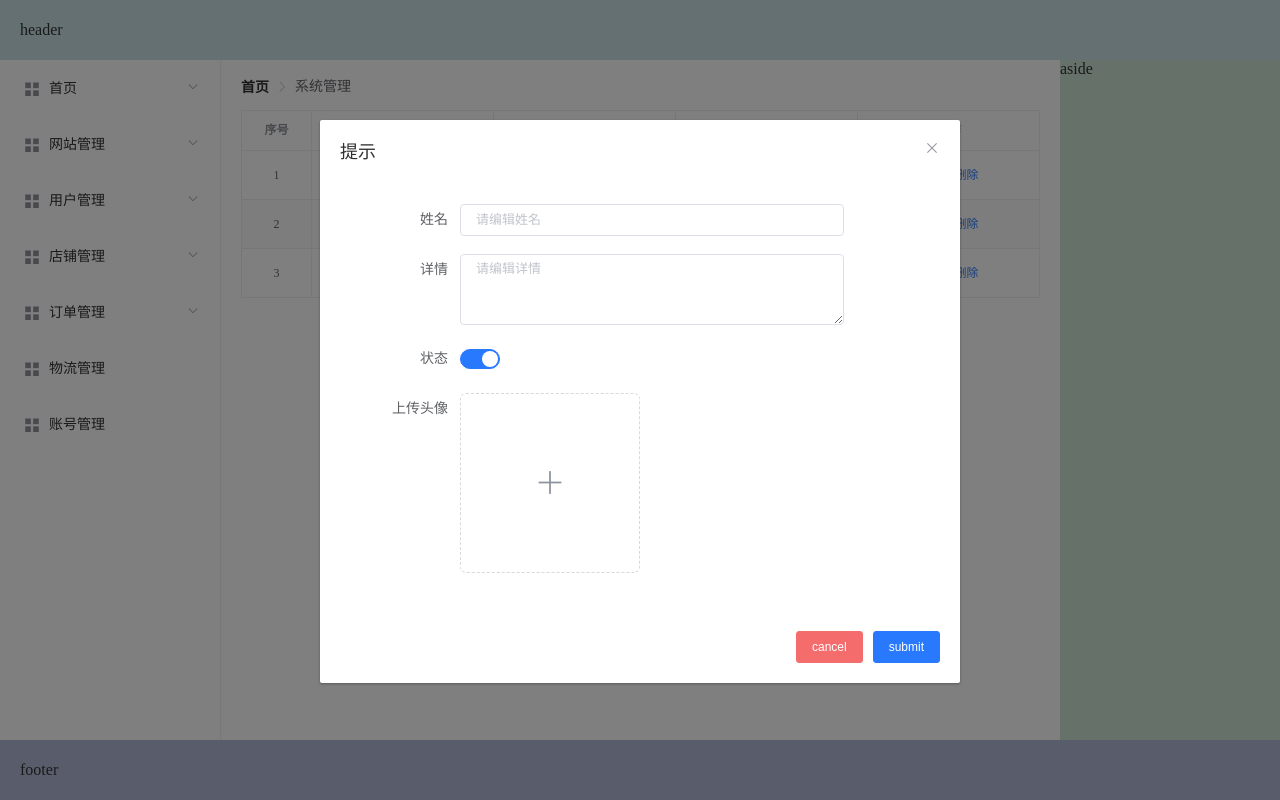
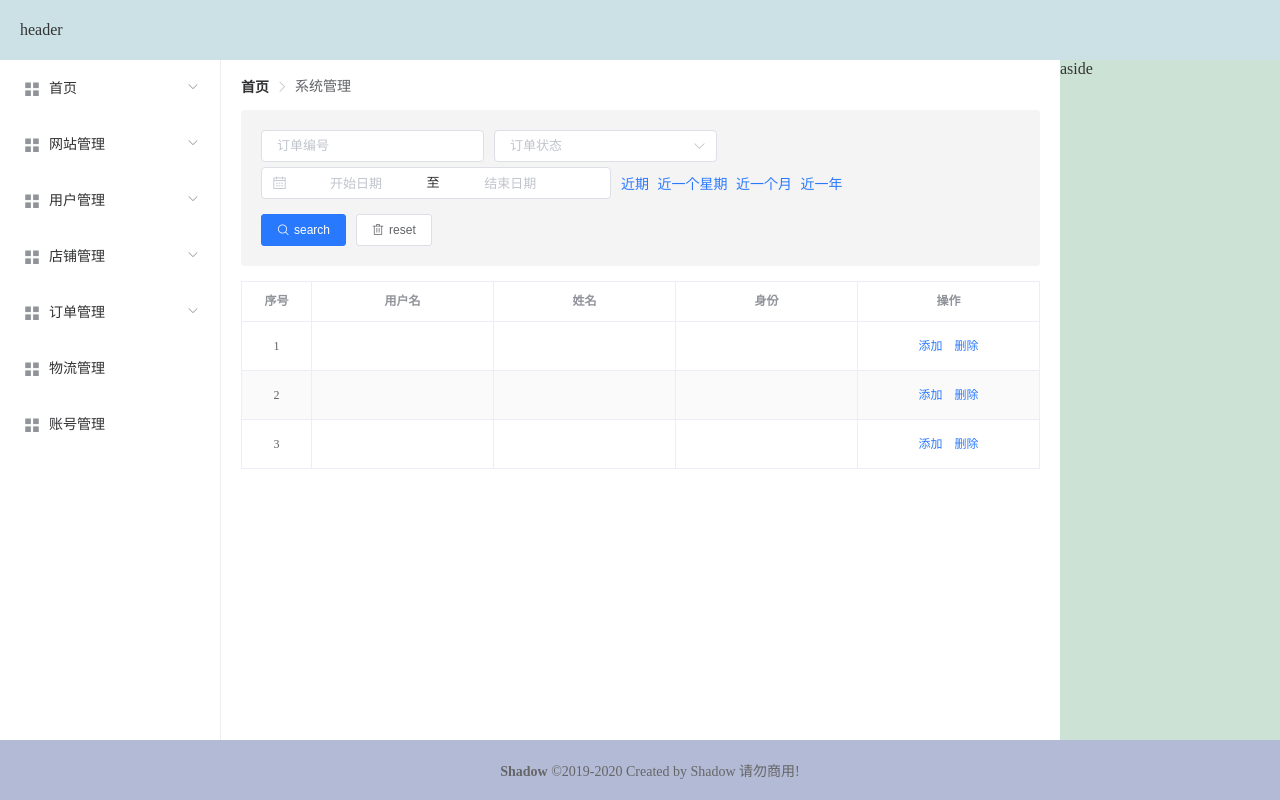
Before and after one commit to stack-wuh/vue-cli-template, a Vue app: page /user in a window 1280 px wide. Built offline with nearby package versions, Linux system fonts and the light colour scheme.

Commit message:
2019-03-27-[feat][更新search组件相关]

```diff
--- a/src/components/nav/footer.vue
+++ b/src/components/nav/footer.vue
@@ -1,8 +1,9 @@
 <template>
-  <section class="wrapper footer-wrapper">
-    <div class="">
-      footer
-    </div>
+  <section class="my-page-footer footer-wrapper">
+    <p class="my-page-footer__copyright">
+      <strong>Shadow</strong>
+      ©2019-2020 Created by Shadow 请勿商用!
+    </p>
   </section>
 </template>
 <script>
@@ -22,10 +23,12 @@ export default {
 <style lang="scss" scoped>
 @import '@/assets/style/mixin.scss';
 .footer-wrapper{
+  @include flex($justify: center, $align: center);
   width: inherit;
   height: 60px;
   padding-left: 20px;
   background-color: rgba(178,186,214,1);
-  @include flex($justify: center);
+  font-size: 14px;
+  color: #666;
 }
 </style>
--- /dev/null
+++ b/src/components/schema/search.vue
@@ -0,0 +1,123 @@
+<template>
+  <section class="my-page-search">
+    <ul class="my-search-list">
+      <li
+        v-for="(item, index) in searchList"
+        :key="index"
+        class="my-search-list__item"
+        :class="[
+          item.type == 'daterange' ? 'my-search-list__item--daterange' : '',
+          item.type == 'buttongroup' ? 'my-search-list__item--buttongroup' : '',
+        ]">
+        <template v-if="item.type == 'input'">
+          <el-input :placeholder="item.label" v-model="searchForm[item.field]" clearable />
+        </template>
+
+        <template v-else-if="item.type == 'select'">
+          <el-select
+            v-model="searchForm[item.field]"
+            :placeholder="item.label"
+            clearable>
+              <el-option
+                v-for="(sub, sid) in item.list"
+                :key="sid"
+                :label="sub.label"
+                :value="sub.value" >
+              </el-option>
+          </el-select>
+        </template>
+
+        <template v-else-if="item.type == 'daterange'">
+          <el-date-picker
+            v-model="searchForm[item.field]"
+            range-separator="至"
+            type="daterange"
+            start-placeholder="开始日期"
+            end-placeholder="结束日期"  >
+          </el-date-picker>
+        </template>
+
+        <template v-else-if="item.type == 'buttongroup'">
+          <span
+            v-for="(btn, bid) in item.list"
+            :key="'b' + bid">
+          {{btn.text}}</span>
+        </template>
+      </li>
+      <li class="flex-empty"></li>
+      <li class="flex-empty"></li>
+      <li class="flex-empty"></li>
+    </ul>
+    <div class="my-search-button-area">
+      <el-button size="small" type="primary" icon="el-icon-search">search</el-button>
+      <el-button size="small" type="" icon="el-icon-delete">reset</el-button>
+    </div>
+  </section>
+</template>
+
+<script>
+  import {mapState, mapMutations, mapActions, mapGetters} from 'vuex'
+  import SearchModel from '@/utils/search.js'
+  export default {
+    components: {
+      SearchModel
+    },
+    props: {},
+    model: {},
+    data (){
+      return {
+        SearchModel,
+        emptySelect: '',
+      }
+    },
+    computed: {
+      ...mapState({
+        searchForm: state => state.searchForm
+      }),
+      searchList(){
+        return this.SearchModel[0].list
+      }
+    },
+    watch: {},
+    methods: {},
+    created(){},
+    mixins:[]
+  }
+</script>
+
+<style scoped lang="scss">
+@import '@/assets/style/mixin.scss';
+@import '@/assets/style/color.scss';
+@include b(page-search) {
+  padding: 20px;
+  margin-bottom: 15px;
+  background-color: #F4F4F4;
+  border-radius: 4px;
+
+  @include b(search-list) {
+    @include flex($dir: row, $justify: flex-start, $align:center, $wrap: wrap);
+    @include e(item){
+      margin-right: 10px;
+      margin-bottom: 5px;
+      @include m(buttongroup){
+        font-size: 14px;
+        color: $base;
+        & > span {
+          margin-right: 5px;
+          &:hover {
+            cursor: pointer;
+            text-decoration: underline;
+          }
+        }
+      }
+    }
+    .flex-empty {
+      flex: 0 0 auto;
+      visibility: hidden;
+    }
+  }
+  @include b(search-button-area) {
+    margin-top: 10px;
+  }
+}
+</style>
--- a/src/store/index.js
+++ b/src/store/index.js
@@ -1,13 +1,15 @@
 export const state = {
   author: 'shadow',
 
-  isShowDialog: true,
-  dialogTitle: '提示'
+  isShowDialog: false,
+  dialogTitle: 'Tips',
+
+  searchForm: {},
 }
 
 export const mutations = {
-  DIALOG_CLAOSE_SYNC: (state) => {
-    state.isShowDialog = false
+  DIALOG_CLAOSE_SYNC: (state, status = false) => {
+    state.isShowDialog = status
     state.dialogTitle = '提示内容'
   }
 }
--- a/src/utils/config.js
+++ b/src/utils/config.js
@@ -10,6 +10,7 @@ import {
   Message,
   Input,
   Select,
+  Option,
   Form,
   FormItem,
   Pagination,
@@ -21,7 +22,8 @@ import {
   Breadcrumb,
   BreadcrumbItem,
   Switch,
-  Upload
+  Upload,
+  DatePicker
 } from 'element-ui'
 
 Vue.use(Button)
@@ -29,6 +31,7 @@ Vue.use(Table)
 Vue.use(TableColumn)
 Vue.use(Input)
 Vue.use(Select)
+Vue.use(Option)
 Vue.use(Form)
 Vue.use(FormItem)
 Vue.use(Pagination)
@@ -41,6 +44,7 @@ Vue.use(Breadcrumb)
 Vue.use(BreadcrumbItem)
 Vue.use(Switch)
 Vue.use(Upload)
+Vue.use(DatePicker)
 
 Vue.prototype.$ELEMENT = {size: 'small', zIndex: 999999}
 Vue.prototype.$message = Message
--- /dev/null
+++ b/src/utils/search.js
@@ -0,0 +1,55 @@
+const search = [
+  {
+    l: '',
+    f: '',
+    c: '',
+    list: [
+      {
+        label: '订单编号',
+        type: 'input',
+        field: 'order',
+      },
+      {
+        label: '订单状态',
+        type: 'select',
+        field: 'status',
+        list: [
+          {
+            label: 'aaa',
+            value: 1
+          },
+          {
+            label: 'bbb',
+            value: 2
+          }
+        ],
+      },
+      {
+        label: '事件区间',
+        type: 'daterange',
+        field: '',
+      },
+      {
+        label: '订单编号',
+        type: 'buttongroup',
+        field: '',
+        list: [
+          {
+            text: '近期'
+          },
+          {
+            text: '近一个星期'
+          },
+          {
+            text: '近一个月'
+          },
+          {
+            text: '近一年'
+          }
+        ]
+      },
+    ]
+  }
+]
+
+export default search
--- /dev/null
+++ b/src/utils/table.click.js
@@ -0,0 +1,5 @@
+import store from '../store'
+
+export const handleBtnAddClick = (...argus) => {
+  store.commit('DIALOG_CLAOSE_SYNC', true)
+}
--- a/src/utils/table.js
+++ b/src/utils/table.js
@@ -1,3 +1,7 @@
+import {
+  handleBtnAddClick,
+} from './table.click.js'
+
 export const table = [
   {
     name: '用户列表',
@@ -25,10 +29,12 @@ export const table = [
         type: 'setting',
         list: [
           {
-            text: '添加'
+            text: '添加',
+            click: handleBtnAddClick
           },
           {
-            text: '删除'
+            text: '删除',
+            click: handleBtnAddClick
           }
         ]
       }
--- a/src/views/userManage/user-list.vue
+++ b/src/views/userManage/user-list.vue
@@ -1,14 +1,17 @@
 <template>
   <section class="page">
+    <my-search></my-search>
     <my-table params="用户列表" :list="userList"></my-table>
   </section>
 </template>
 
 <script>
 import MyTable from '@/components/schema/table';
+import MySearch from '@/components/schema/search'
   export default {
     components: {
-      MyTable
+      MyTable,
+      MySearch
     },
     props: {},
     model: {},
```
Also changed, not shown: 1 other file (tests, documents, lock files or other folders).
